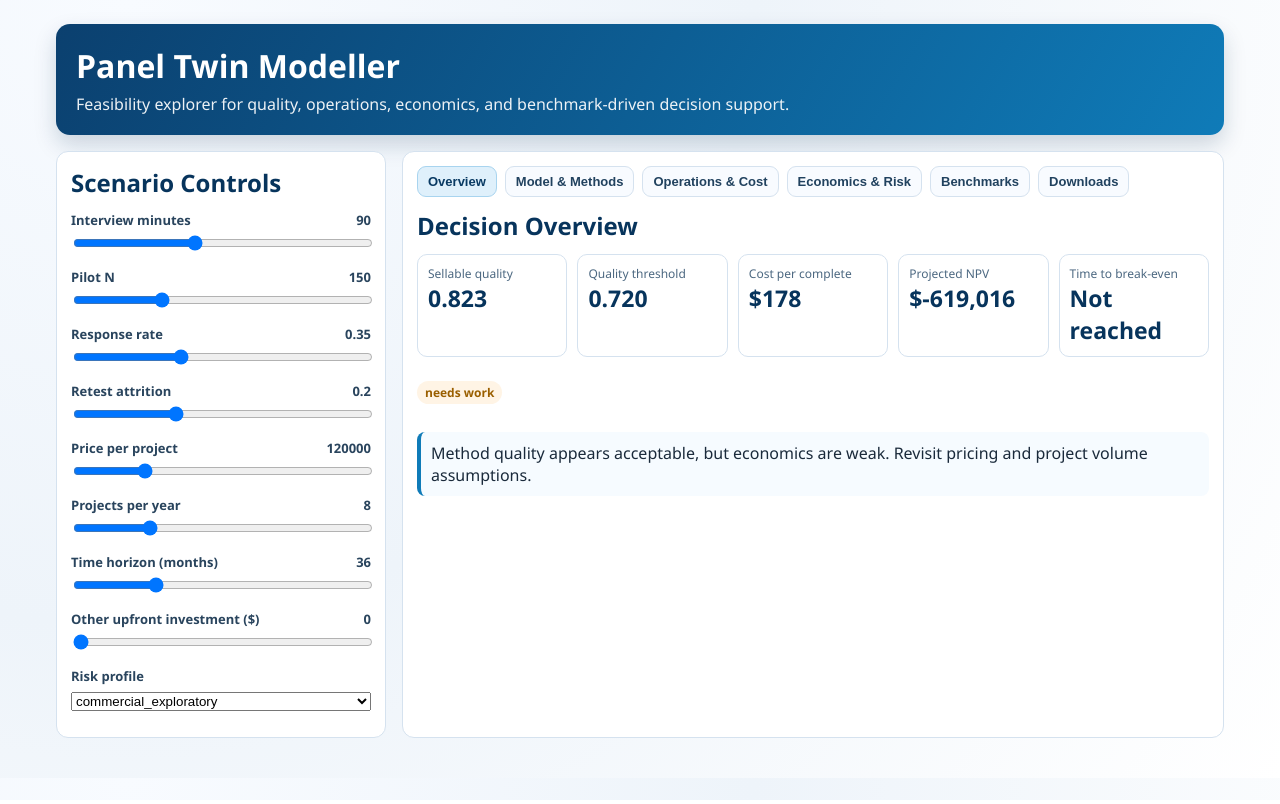
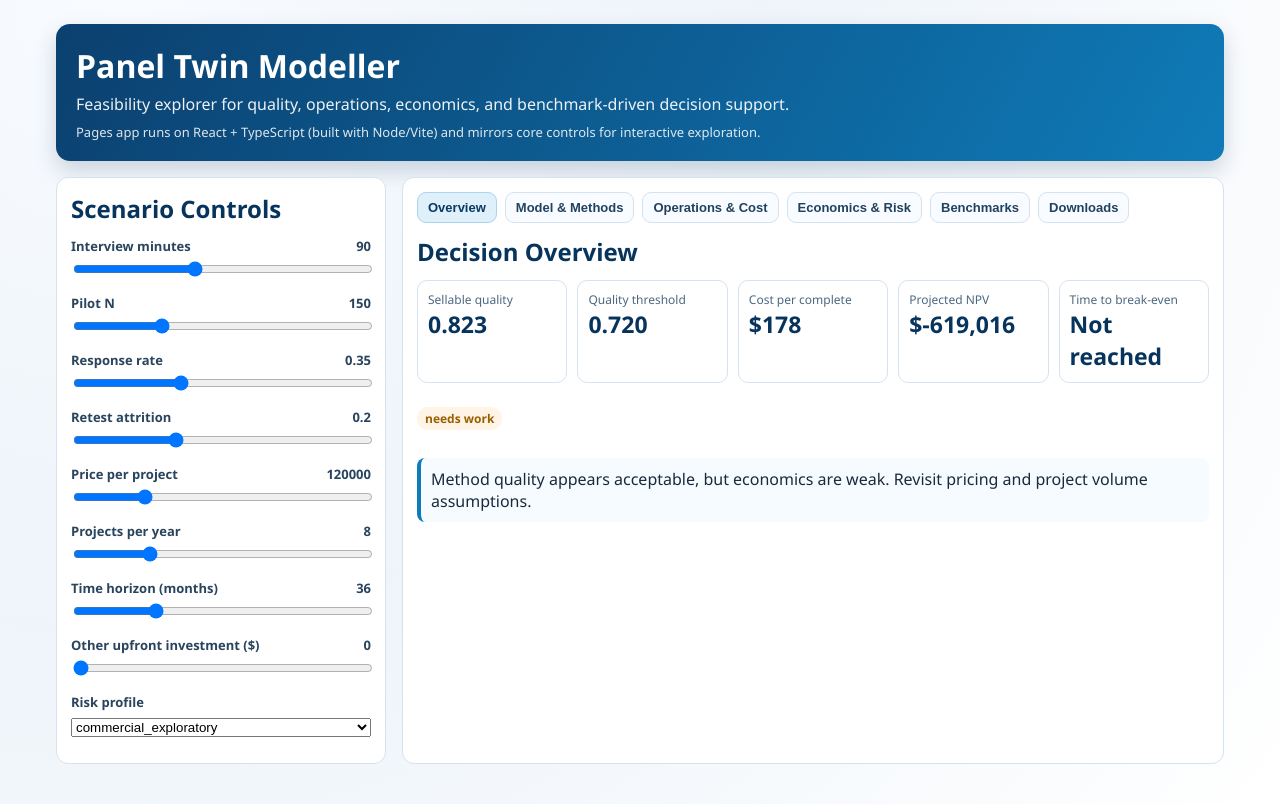
Before and after one commit to arrudafranco/panel-twin-modeller, a React (Vite) app in the folder docs-app/: page / in a window 1280 px wide. Built offline with nearby package versions, Linux system fonts and the light colour scheme.

Commit message:
Clarify Pages React/TypeScript parity note in UI

```diff
--- a/docs-app/src/App.css
+++ b/docs-app/src/App.css
@@ -20,6 +20,12 @@
 .hero p {
   margin: 0;
   opacity: 0.92;
+}
+
+.hero-subnote {
+  margin-top: 8px !important;
+  font-size: 13px;
+  opacity: 0.86 !important;
 }
 
 .layout {
--- a/docs-app/src/App.tsx
+++ b/docs-app/src/App.tsx
@@ -95,6 +95,9 @@ function App() {
       <header className="hero">
         <h1>Panel Twin Modeller</h1>
         <p>Feasibility explorer for quality, operations, economics, and benchmark-driven decision support.</p>
+        <p className="hero-subnote" title="The full Python model (Streamlit + CLI) remains the source of truth for production analysis.">
+          Pages app runs on React + TypeScript (built with Node/Vite) and mirrors core controls for interactive exploration.
+        </p>
       </header>
 
       <div className="layout">
```
